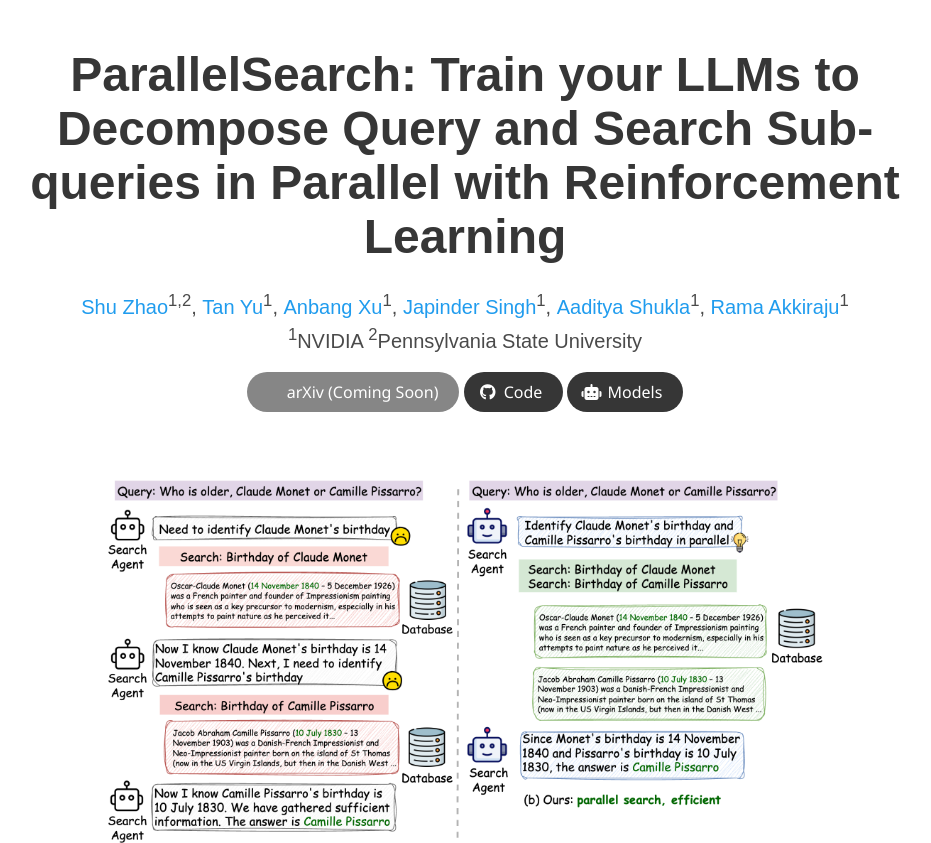
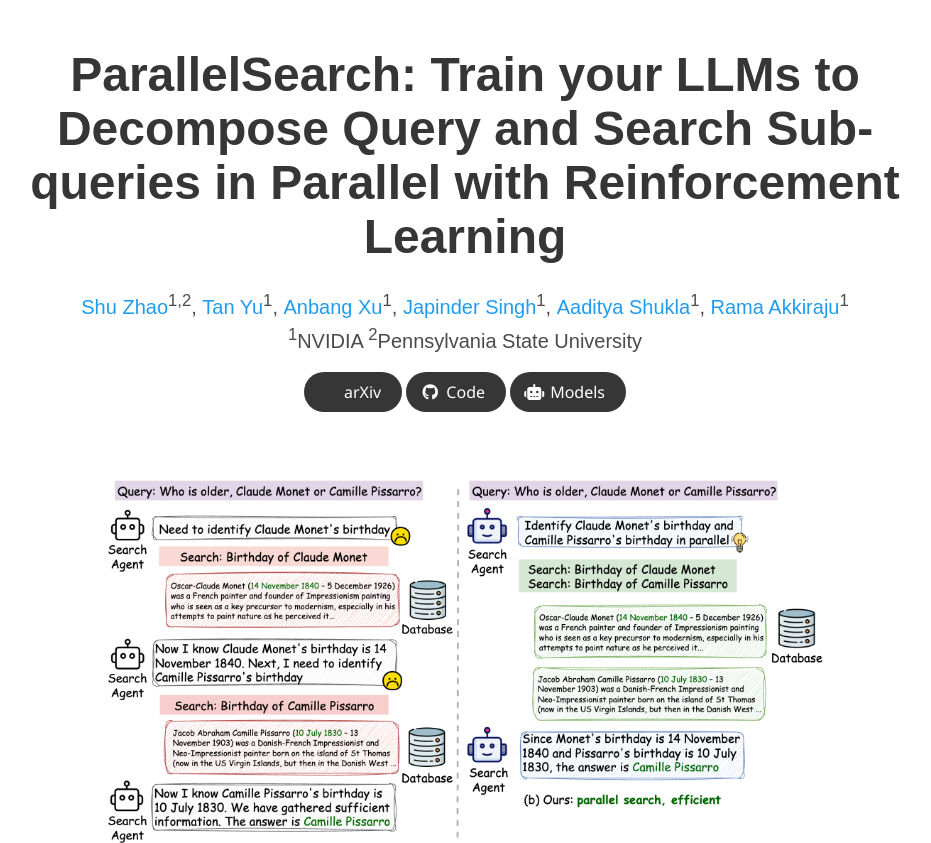
Before and after one commit to Tree-Shu-Zhao/ParallelSearchProject, a plain HTML site: page index.html in a window 1280 px wide. Shown: the top 843 px of the page, without its empty margins (175-1106 px from the left). Drawn offline with nearby package versions, Linux system fonts and the light colour scheme; some icons are missing; a web font is replaced by a local one.

Commit message:
Update arxiv

```diff
--- a/index.html
+++ b/index.html
@@ -78,12 +78,12 @@
                     <div class="publication-links">
                 <!-- ArXiv abstract Link -->
                 <span class="link-block">
-                  <a href="#" target="_blank"
-                  class="external-link button is-normal is-rounded is-dark disabled" style="opacity: 0.6; cursor: not-allowed;">
+                  <a href="https://arxiv.org/pdf/2508.09303" target="_blank"
+                  class="external-link button is-normal is-rounded is-dark">
                   <span class="icon">
                     <i class="ai ai-arxiv"></i>
                   </span>
-                  <span>arXiv (Coming Soon)</span>
+                  <span>arXiv</span>
                 </a>
               </span>
 
@@ -231,7 +231,7 @@
       <pre><code>@article{zhao2025parallelsearch,
   title={ParallelSearch: Train your LLMs to Decompose Query and Search Sub-queries in Parallel with Reinforcement Learning},
   author={Zhao, Shu and Yu, Tan and Xu, Anbang and Singh, Japinder and Shukla, Aaditya and Akkiraju, Rama},
-  journal={arXiv preprint arXiv:xxxx.xxxxx},
+  journal={arXiv preprint arXiv:2508.09303},
   year={2025}
 }</code></pre>
     </div>
```
